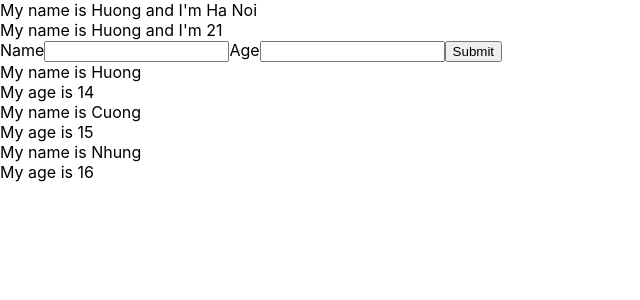
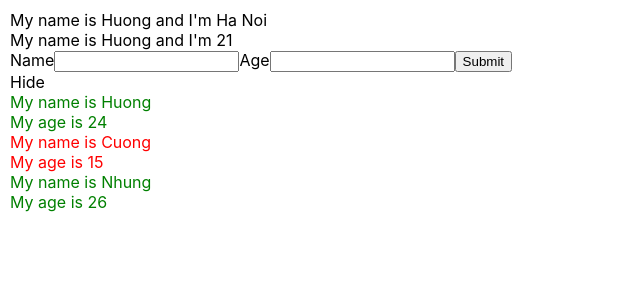
Before and after one commit to Huongnhe/test-react, a React (Create React App) app: page / in a window 1280 px wide. Shown: the top 300 px of the page, without its empty margins (0-640 px from the left). Built offline with nearby package versions, Linux system fonts and the light colour scheme.

Commit message:
conditional out

```diff
--- a/src/App.css
+++ b/src/App.css
@@ -1,4 +1,14 @@
+.red{
+  color: red;
+}
+.green{
+  color: green;
+}
+
+
+
 body {
+  padding: 10px;
   margin: 0;
   font-family: -apple-system, BlinkMacSystemFont, 'Segoe UI', 'Roboto', 'Oxygen',
     'Ubuntu', 'Cantarell', 'Fira Sans', 'Droid Sans', 'Helvetica Neue',
--- a/src/components/DisplayInfor.js
+++ b/src/components/DisplayInfor.js
@@ -1,15 +1,29 @@
 import React from "react";
 
 class DisplayInfor extends React.Component {
+    state = {
+        isShow: true
+    }
+    handleShowHide = () => {
+        this.setState({
+            isShow: !this.state.isShow
+        })
+    }
 
     render() {
         const { listUsers } = this.props;
         return (
-
+            <div>
+                <div>
+                    <span onClick={() => { this.handleShowHide() }}>
+                        {this.state.isShow === true ? "Hide" : "Show"}
+                    </span>
+                </div>
+                {this.state.isShow &&
                     <div>
                         {listUsers.map((user) => {
                             return (
-                        <div key={user.id}>
+                                <div key={user.id} className={+user.age <= 18 ? "red" : "green"}>
                                     <div>My name is {user.name}</div>
                                     <div>My age is {user.age}</div>
                                 </div>
@@ -17,10 +31,12 @@ class DisplayInfor extends React.Component {
 
                         })}
 
+
                         {/* <div>My name is {name}</div>
                 <div>My age is {age}</div> */}
 
 
+                    </div>}
             </div>
         )
     };
--- a/src/components/MyComponent.js
+++ b/src/components/MyComponent.js
@@ -7,9 +7,9 @@ import DisplayInfor from "./DisplayInfor";
 class MyComponent extends React.Component {
     state = {
         listUsers: [
-            { id: 1, name: "Huong", age: "14" },
+            { id: 1, name: "Huong", age: "24" },
             { id: 2, name: "Cuong", age: "15" },
-            { id: 3, name: "Nhung", age: "16" },
+            { id: 3, name: "Nhung", age: "26" },
 
         ]
 
```
Lines whose indentation alone changed are shown as unchanged.
